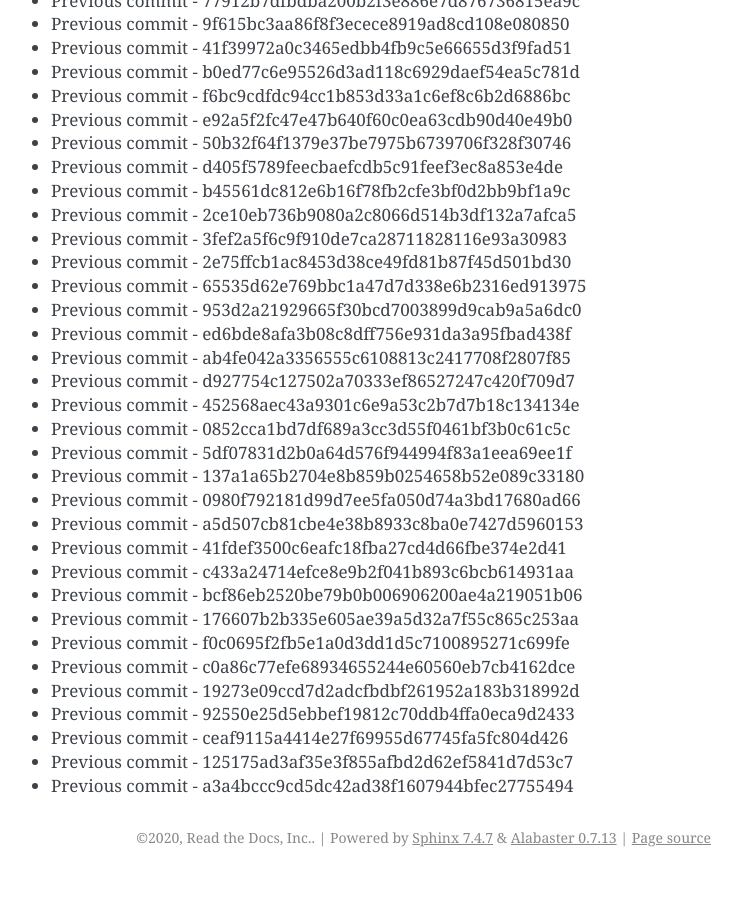
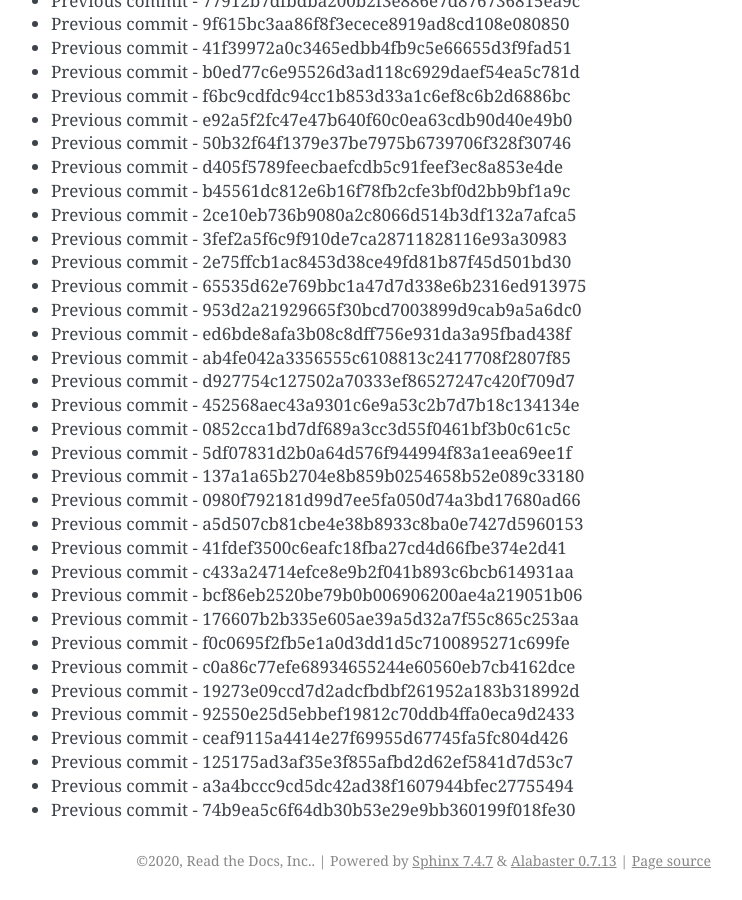
Before and after one commit to readthedocs/rtd-git-stresstest, a Sphinx documentation site: the page built from docs/updates.rst, in a window 1280 px wide and 900 px high, scrolled down 21858 px. Shown: the whole window, without its empty margins (399-1141 px from the left). Built offline with Sphinx 7.4.7, drawn with Linux system fonts in a browser that asks for light colours; before the commit the page ends 22735 px from its top, so only the background shows below that.

Commit message:
Generating commit from previous: 74b9ea5c6f64db30b53e29e9bb360199f018fe30

```diff
--- a/docs/updates.rst
+++ b/docs/updates.rst
@@ -950,3 +950,4 @@ It can be tested for any performance characteristics.
 * Previous commit - ceaf9115a4414e27f69955d67745fa5fc804d426
 * Previous commit - 125175ad3af35e3f855afbd2d62ef5841d7d53c7
 * Previous commit - a3a4bccc9cd5dc42ad38f1607944bfec27755494
+* Previous commit - 74b9ea5c6f64db30b53e29e9bb360199f018fe30
```
